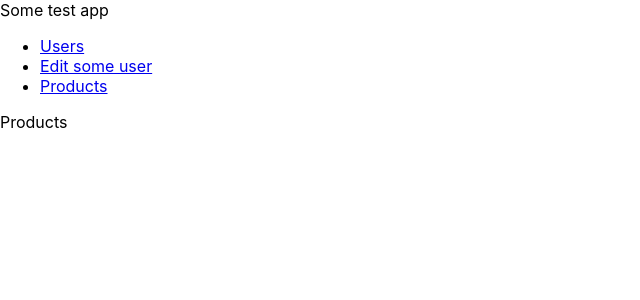
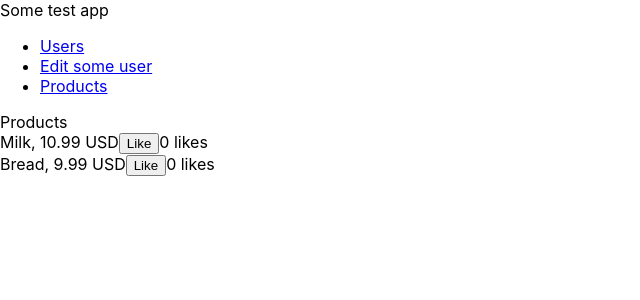
Before and after one commit to tnoworyta/react-tasks, a React (Create React App) app: page /product/list in a window 1280 px wide. Shown: the top 300 px of the page, without its empty margins (0-640 px from the left). Built offline with nearby package versions, Linux system fonts and the light colour scheme.

Commit message:
Add tests for methods passed to child components

```diff
--- /dev/null
+++ b/src/components/Product/Details.js
@@ -0,0 +1,13 @@
+import React from 'react'
+
+const ProductDetails = ({ product: { name, price }, onLike, product, likes }) => {
+  return (
+    <div>
+      {name}, {price} USD
+      <button onClick={() => onLike(product)}>Like</button>
+      <span className="like-count">{likes} likes</span>
+    </div>
+  )
+}
+
+export default ProductDetails
--- a/src/components/Product/Form.js
+++ b/src/components/Product/Form.js
@@ -3,7 +3,7 @@ import React from 'react';
 import { Formik } from 'formik';
 import * as Yup from 'yup';
 
-const SignupSchema = Yup.object().shape({
+const ProductSchema = Yup.object().shape({
   name: Yup.string()
     .min(2, 'Too Short!')
     .max(10, 'Too Long!')
@@ -20,7 +20,7 @@ const ProductForm = ({ product }) => {
       <h1>Edit User</h1>
       <Formik
         initialValues={product}
-        validationSchema={SignupSchema}
+        validationSchema={ProductSchema}
         onSubmit={(values, actions) => {
           actions.setSubmitting(false);
           console.log('Submiting....')
--- /dev/null
+++ b/src/components/Product/List.js
@@ -0,0 +1,30 @@
+import React, { Component } from 'react'
+
+import ProductDetails from './Details'
+
+export default class ProductList extends Component {
+  state = {
+    productLikes: {}
+  }
+
+  onLikeProduct = (product) =>
+    this.setState((state) =>
+      ({ productLikes: { ...state.productLikes, [product.id]: (state.productLikes[product.id] || 0) + 1 } }))
+
+  render() {
+    const { products } = this.props
+    const { productLikes } = this.state
+    return (
+      <div>
+        {products.map(product =>
+          <ProductDetails
+           key={product.id}
+           product={product}
+           onLike={this.onLikeProduct}
+           likes={productLikes[product.id] || 0}
+          />
+        )}
+      </div>
+    )
+  }
+}
--- a/src/screens/Product/List.js
+++ b/src/screens/Product/List.js
@@ -1,12 +1,15 @@
 import React from 'react'
 
 import UIMenu from '../../components/UI/Menu'
+import ProductList from '../../components/Product/List'
 
 export default function ScreensProductList() {
+  const products = [{ id: '1', name: 'Milk', price: 10.99 }, { id: '2', name: 'Bread', price: 9.99 }]
   return (
     <div>
       <UIMenu />
       Products
+      <ProductList products={products} />
     </div>
   )
 }
```
Also changed, not shown: 1 other file (tests, documents, lock files or other folders).
